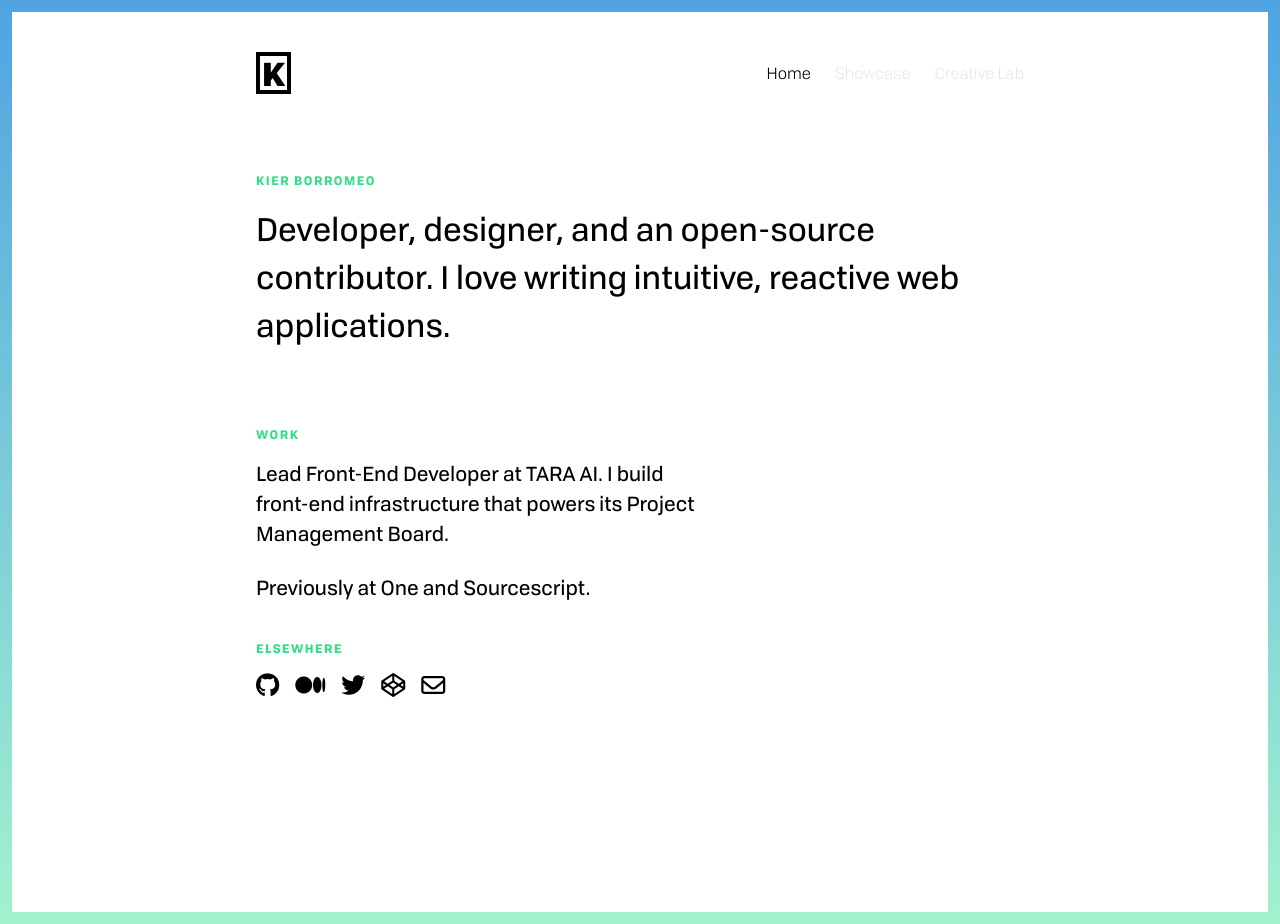
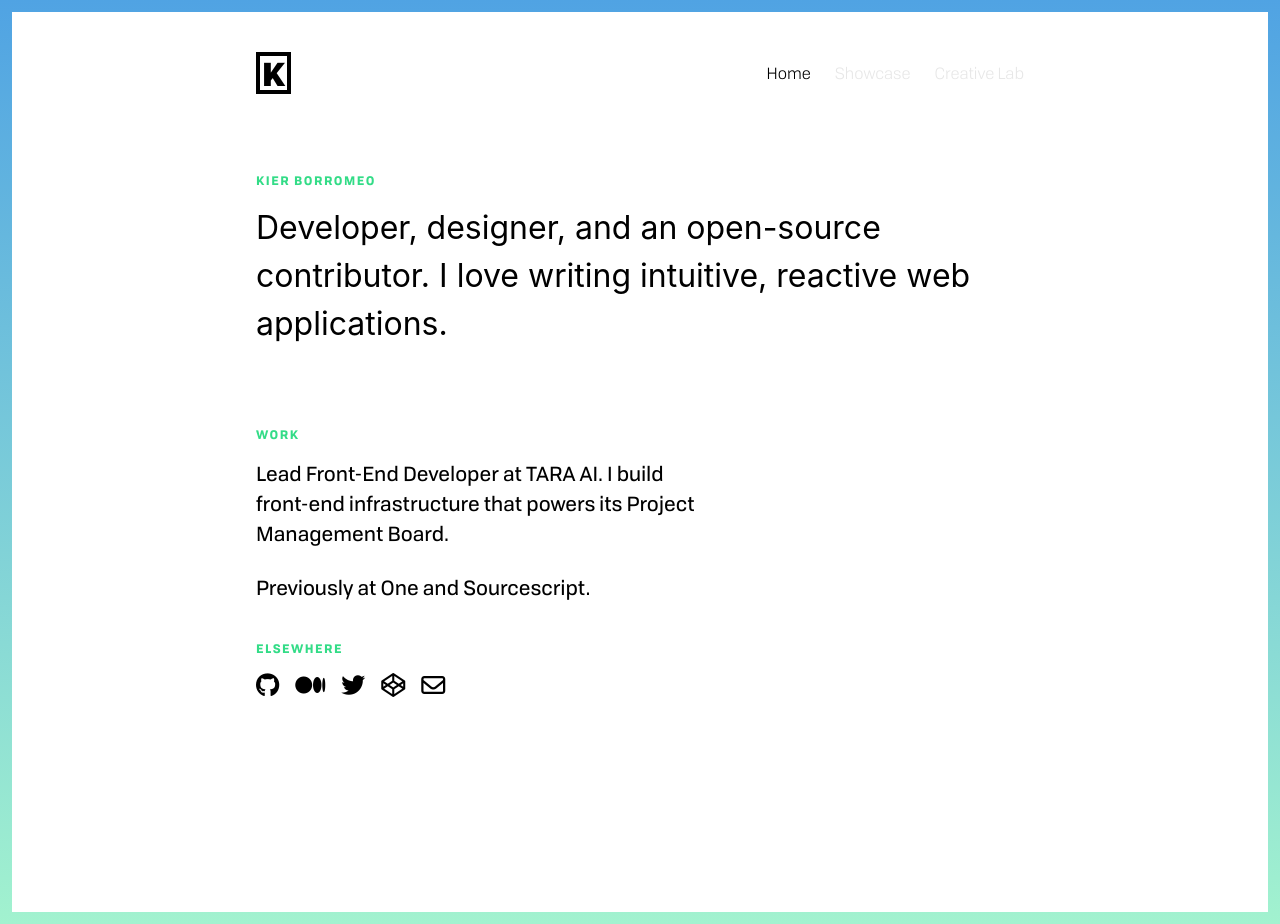
Before and after one commit to srph/websait, a Jekyll site: the page built from index.html, in a window 1280 px wide. Built offline with Jekyll 4.4.1, drawn with Linux system fonts in a browser that asks for light colours; nearby versions of some CDN libraries.

Commit message:
Source han bois

```diff
--- a/_layouts/default.html
+++ b/_layouts/default.html
@@ -3,7 +3,7 @@
 <head>
   <title>{{ page.title }} | {{ site.title }}</title>
   <meta charset="utf-8">
-  <meta property="og:title" content="{{ page.title | site.title }}">
+  <meta property="og:title" content="{{ page.title }} | {{ site.title }}">
   <meta property="og:description" content="{{ site.description }}">
   <meta name="title" content="{{ site.title }}">
   <meta name="description" content="{{ site.description }}">
--- a/_sass/_mixins.scss
+++ b/_sass/_mixins.scss
@@ -3,7 +3,7 @@
 }
 
 @mixin font-source-han() {
-  font-family: 'Tofino', San Francisco, -apple-system, BlinkMacSystemFont, ".SFSNText-Regular", Segoe UI, Ubuntu, Helvetica, sans-serif;
+  font-family: 'source-han-serif-japanese', San Francisco, -apple-system, BlinkMacSystemFont, ".SFSNText-Regular", Segoe UI, Ubuntu, Helvetica, sans-serif;
 }
 
 // A fluid container
--- a/_sass/components/_formatted-content.scss
+++ b/_sass/components/_formatted-content.scss
@@ -26,6 +26,7 @@
   }
 
   &.-lead > .body {
+    @include font-source-han;
     font-size: $font-size-h2;
 
     @include breakpoint-md {
```
Also changed, not shown: other parts of _layouts/default.html (+2 -0 lines).
